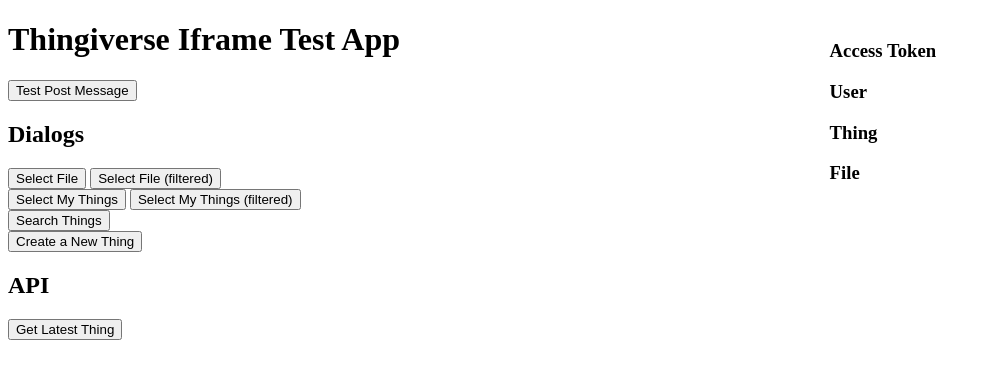
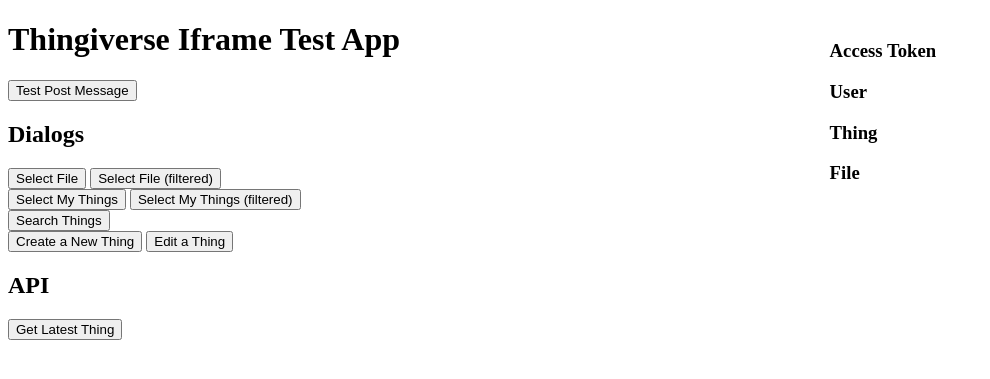
Before and after one commit to makerbot/thingiverse-iframe-sdk, a PHP site: page /?code=1 in a window 1280 px wide. Shown: the top 379 px of the page, without its empty margins (0-990 px from the left). Run offline with PHP 8.4, Linux system fonts and the light colour scheme; data that the repository does not hold is empty.

Commit message:
finished thing_save/edit dialog

```diff
--- a/index.php
+++ b/index.php
@@ -64,7 +64,8 @@
 
 		<br/>
 
-		<input type="button" value="Create a New Thing" onclick="TV.dialog('thing_create', {name: 'Awesome Thing', description: 'Foo Bar', category: 'Model Robots', tags: 'iframe, app', license: 'cc-sa', published: false}, createdThing)"/>
+		<input type="button" value="Create a New Thing" onclick="TV.dialog('thing_save', {name: 'Awesome Thing', description: 'Foo Bar', category: 'Model Robots', tags: 'iframe, app', license: 'cc-sa', is_published: 1}, createdThing)"/>
+		<input type="button" value="Edit a Thing" onclick="TV.dialog('thing_save', {id: 12405}, savedThing)"/>
 
 		<h2>API</h2>
 
--- a/js/app.js
+++ b/js/app.js
@@ -25,10 +25,10 @@ function selectedThing(data) {
 
 function createdThing(data) {
   TV.log('createdThing: ' + JSON.stringify(data));
+}
 
-  if (data.status != 'cancelled') {
-    TV.api('/things/' + data.thing_id, {}, gotThing);
-  }
+function savedThing(data) {
+  TV.log('savedThing: ' + JSON.stringify(data));
 }
 
 // api callbacks
--- a/js/tviframesdk.js
+++ b/js/tviframesdk.js
@@ -53,9 +53,9 @@ var TV = (function() {
     thing_select
       params: TODO:
       returns: thing_id
-    thing_create
-      params: name, description, category, tags, license, is_published, is_wip
-      returns: thing_id
+    thing_save
+      params: [id] (optional, for editing an existing thing), name, description, category, tags, license, is_published, is_wip
+      returns: hash of entered values to be sent to api
     thing_search
       params: TODO: q
       returns: thing_id
```
